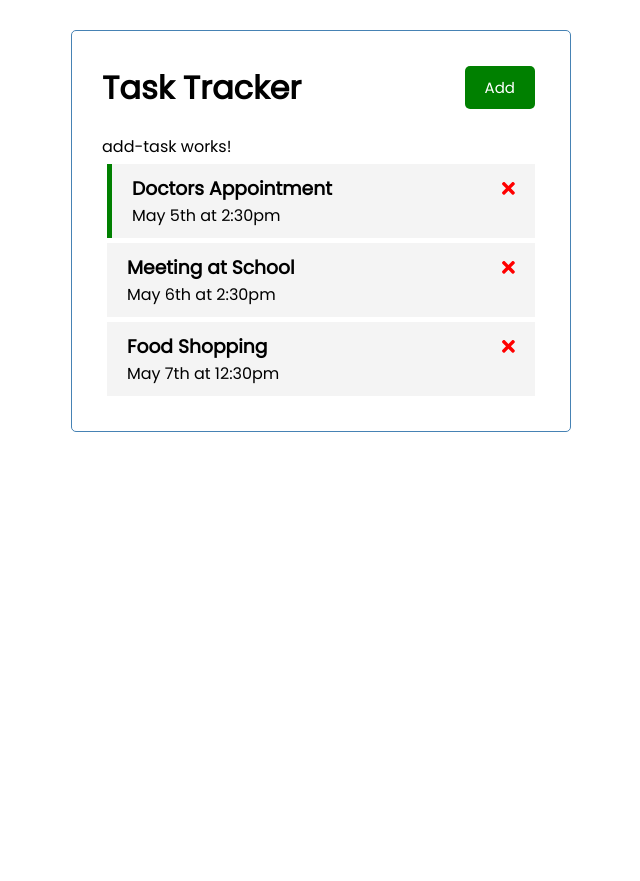
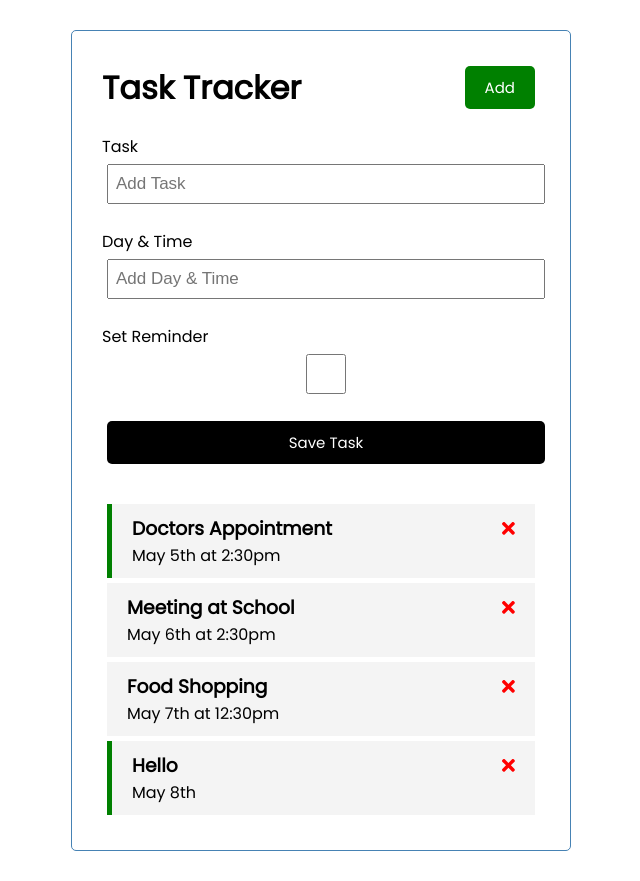
Before and after one commit to Zio7711/angular-crash, an Angular app: page / in a window 1280 px wide. Shown: the whole page, without its empty margins (319-959 px from the left). Before the commit the page ends 800 px from the top, so only its background shows below. Built offline with nearby package versions, Linux system fonts and the light colour scheme; data requests are answered from the project's data file.

Commit message:
add adding task feature

```diff
--- a/db.json
+++ b/db.json
@@ -17,6 +17,12 @@
       "text": "Food Shopping",
       "day": "May 7th at 12:30pm",
       "reminder": false
+    },
+    {
+      "text": "Hello",
+      "day": "May 8th",
+      "reminder": true,
+      "id": 4
     }
   ]
 }
--- a/src/app/app.module.ts
+++ b/src/app/app.module.ts
@@ -1,6 +1,7 @@
 import { NgModule } from '@angular/core';
 import { BrowserModule } from '@angular/platform-browser';
 import { HttpClientModule } from '@angular/common/http';
+import { FormsModule } from '@angular/forms';
 
 import { AppComponent } from './app.component';
 import { HeaderComponent } from './components/header/header.component';
@@ -19,7 +20,7 @@
     TasksItemComponent,
     AddTaskComponent,
   ],
-  imports: [BrowserModule, FontAwesomeModule, HttpClientModule],
+  imports: [BrowserModule, FontAwesomeModule, HttpClientModule, FormsModule],
   providers: [],
   bootstrap: [AppComponent],
 })
--- a/src/app/components/add-task/add-task.component.html
+++ b/src/app/components/add-task/add-task.component.html
@@ -1 +1,33 @@
-<p>add-task works!</p>
+<form (ngSubmit)="onSubmit()" class="add-form">
+  <div class="form-control">
+    <label for="text"> Task </label>
+    <input
+      type="text"
+      name="text"
+      id="text"
+      placeholder="Add Task"
+      [(ngModel)]="text"
+    />
+  </div>
+  <div class="form-control">
+    <label for="day"> Day & Time </label>
+    <input
+      type="text"
+      name="day"
+      id="day"
+      placeholder="Add Day & Time"
+      [(ngModel)]="day"
+    />
+  </div>
+  <div class="form-control">
+    <label for="reminder"> Set Reminder </label>
+    <input
+      type="checkbox"
+      name="reminder"
+      id="reminder"
+      [(ngModel)]="reminder"
+    />
+  </div>
+
+  <input type="submit" value="Save Task" class="btn btn-block" />
+</form>
--- a/src/app/components/add-task/add-task.component.sass
+++ b/src/app/components/add-task/add-task.component.sass
@@ -0,0 +1,2 @@
+.add-form
+  margin-bottom: 40px
--- a/src/app/components/add-task/add-task.component.ts
+++ b/src/app/components/add-task/add-task.component.ts
@@ -1,15 +1,37 @@
-import { Component, OnInit } from '@angular/core';
+import { Component, OnInit, Output, EventEmitter } from '@angular/core';
+import { Task } from '../../Task';
 
 @Component({
   selector: 'app-add-task',
   templateUrl: './add-task.component.html',
-  styleUrls: ['./add-task.component.sass']
+  styleUrls: ['./add-task.component.sass'],
 })
 export class AddTaskComponent implements OnInit {
+  text: string;
+  day: string;
+  reminder: boolean = false;
+  @Output() onAddTask: EventEmitter<Task> = new EventEmitter();
 
-  constructor() { }
+  constructor() {}
 
-  ngOnInit(): void {
+  ngOnInit(): void {}
+
+  onSubmit() {
+    if (!this.text) {
+      alert('Please add a task!');
+      return;
+    }
+
+    const newTask = {
+      text: this.text,
+      day: this.day,
+      reminder: this.reminder,
+    };
+
+    this.onAddTask.emit(newTask);
+
+    this.text = '';
+    this.day = '';
+    this.reminder = false;
   }
-
 }
--- a/src/app/components/tasks/tasks.component.html
+++ b/src/app/components/tasks/tasks.component.html
@@ -1,4 +1,4 @@
-<app-add-task></app-add-task>
+<app-add-task (onAddTask)="addTask($event)"></app-add-task>
 <app-tasks-item
   *ngFor="let task of tasks"
   [task]="task"
--- a/src/app/components/tasks/tasks.component.ts
+++ b/src/app/components/tasks/tasks.component.ts
@@ -28,4 +28,9 @@
     task.reminder = !task.reminder;
     this.taskService.updateTaskReminder(task).subscribe();
   }
+
+  addTask(task: Task) {
+    this.taskService.addTask(task).subscribe((task) => this.tasks.push(task));
+    console.log('here');
+  }
 }
--- a/src/app/services/task.service.ts
+++ b/src/app/services/task.service.ts
@@ -29,4 +29,8 @@
     const url = `${this.apiUrl}/${task.id}`;
     return this.http.put<Task>(url, task, httpOptions);
   }
+
+  addTask(task: Task): Observable<Task> {
+    return this.http.post<Task>(this.apiUrl, task, httpOptions);
+  }
 }
```
